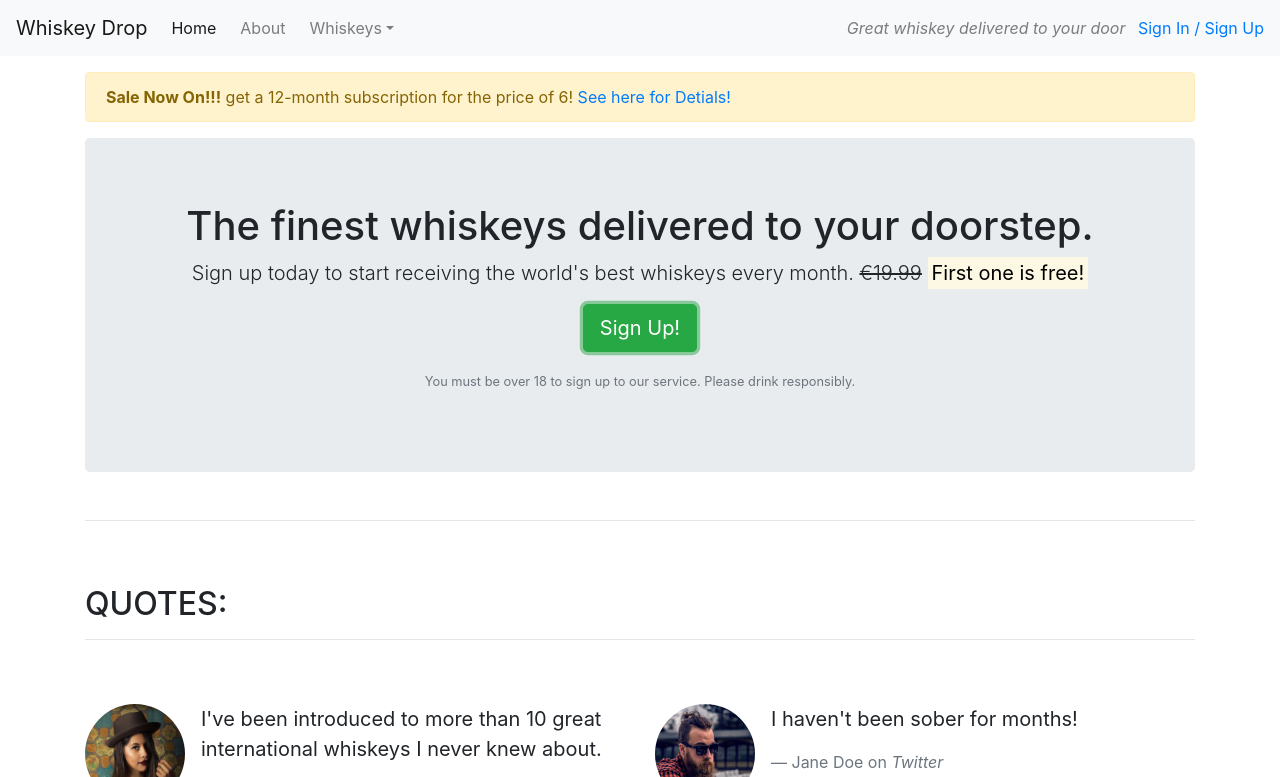
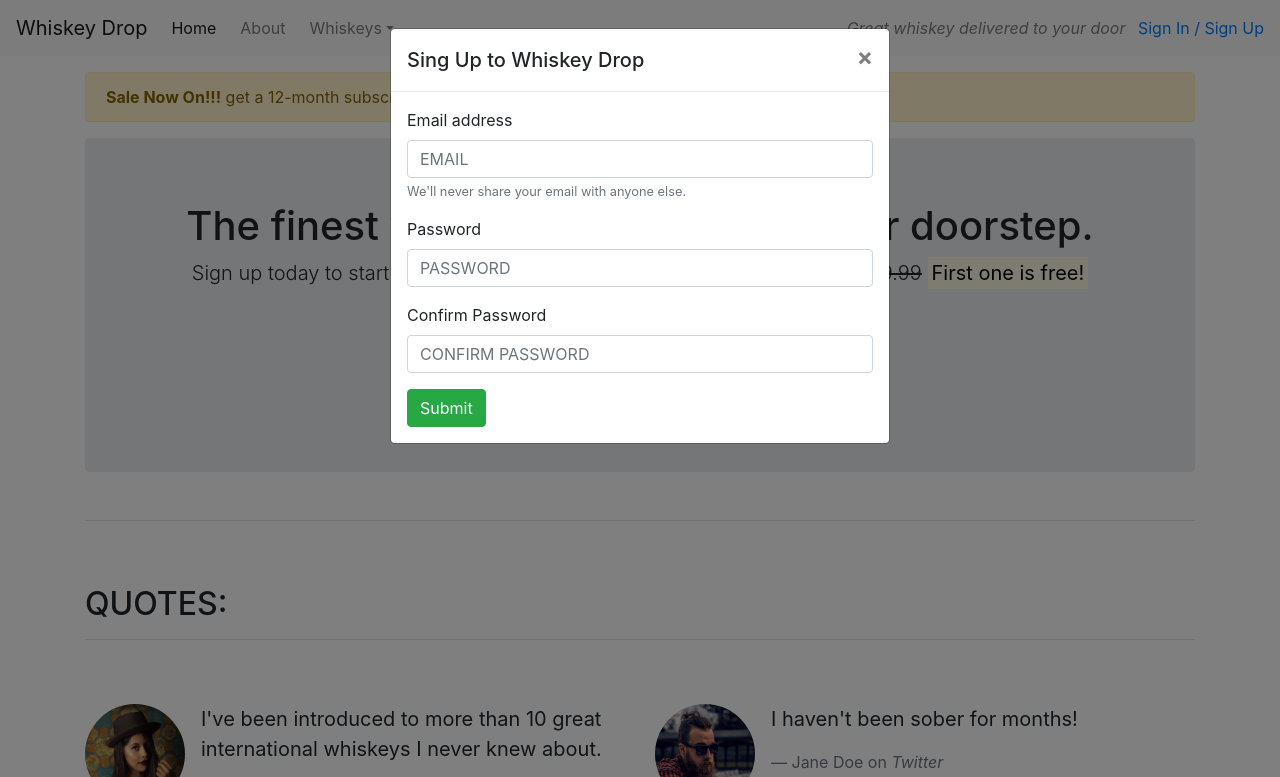
Before and after one commit to alperkan1/Whiskey-Page-, a plain HTML site: page index.html in a window 1280 px wide. Both pictures are taken after a click on the button "Sign Up!". Shown: the top 777 px of the page. Drawn offline with nearby package versions, Linux system fonts and the light colour scheme.

```diff
--- a/index.html
+++ b/index.html
@@ -63,7 +63,8 @@
                         <s class="d-none d-sm-inline">€19.99</s>
                         <span class="d-inline d-sm-none"><br></span>
                         <strong><mark>First one is free!</mark></strong></p>
-                    <p><button class="btn btn-lg btn-success">Sign Up!</button></p>
+                    <p><button class="btn btn-lg btn-success" data-toggle="modal" data-target="#singUpModal">Sign
+                            Up!</button></p>
                     <p class="text-muted"><small>You must be over 18 to sign up to our service. Please drink
                             responsibly.</small></p>
                 </section>
@@ -154,6 +155,39 @@
         </section>
         <!-- /.features -->
     </article>
+    <div class="modal" tabindex="-1" role="dialog" id="singUpModal">
+        <div class="modal-dialog" role="document">
+            <div class="modal-content">
+                <div class="modal-header">
+                    <h5 class="modal-title">Sing Up to Whiskey Drop</h5>
+                    <button type="button" class="close" data-dismiss="modal" aria-label="Close">
+                        <span aria-hidden="true">&times;</span>
+                    </button>
+                </div>
+                <div class="modal-body">
+                    <form>
+                        <div class="form-group">
+                            <label for="email">Email address</label>
+                            <input type="email" class="form-control" id="email"
+                                aria-describedby="emailHelp" placeholder="EMAIL">
+                            <small id="emailHelp" class="form-text text-muted">We'll never share your email with anyone
+                                else.</small>
+                        </div>
+                        <div class="form-group">
+                            <label for="password">Password</label>
+                            <input type="password" class="form-control" id="password" placeholder="PASSWORD">
+                        </div>
+                        <div class="form-group">
+                            <label for="passwordconfirm">Confirm Password </label>
+                            <input type="password" class="form-control" id="passwordconfirm" placeholder="CONFIRM PASSWORD">
+                        </div>
+                        <button type="submit" class="btn btn-success">Submit</button>
+                    </form>
+                </div>
+            </div>
+        </div>
+    </div>
+
     <script src="https://code.jquery.com/jquery-3.3.1.slim.min.js"
         integrity="sha384-q8i/X+965DzO0rT7abK41JStQIAqVgRVzpbzo5smXKp4YfRvH+8abtTE1Pi6jizo" crossorigin="anonymous">
     </script>
```
